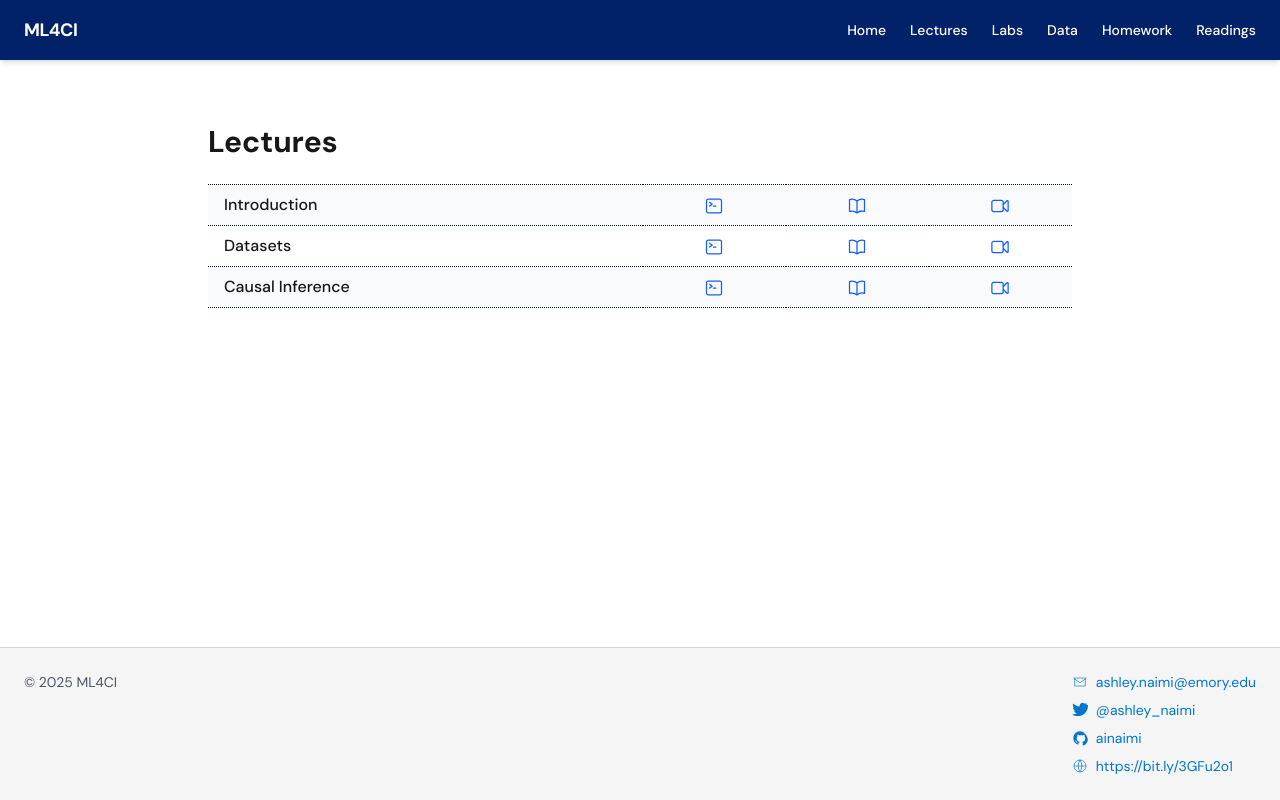
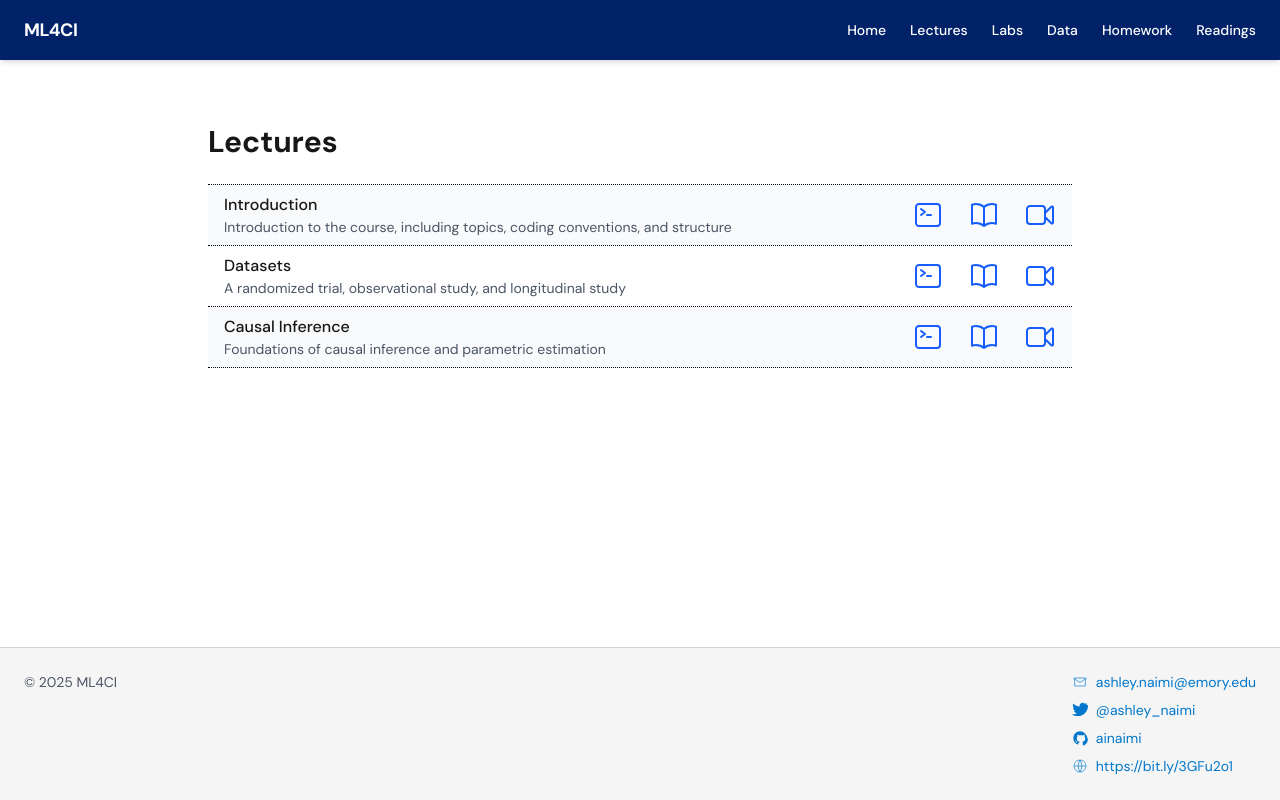
Before and after one commit to ainaimi/epid750-site, a Next.js app: page /lectures in a window 1280 px wide. Built offline with nearby package versions, Linux system fonts and the light colour scheme.

Commit message:
added descriptive sentence under each lecture title; increased icon size.

```diff
--- a/src/app/lectures/page.tsx
+++ b/src/app/lectures/page.tsx
@@ -4,9 +4,21 @@ import { CommandLineIcon, BookOpenIcon, VideoCameraIcon } from "@heroicons/react
 
 export default function LecturesPage() {
   const lectures = [
-    { topic: "Introduction", code: "#", notes: "#", video: "#" },
-    { topic: "Datasets", code: "#", notes: "#", video: "#" },
-    { topic: "Causal Inference", code: "#", notes: "#", video: "#" },
+    {
+      topic: "Introduction",
+      description: "Introduction to the course, including topics, coding conventions, and structure",
+      code: "#", notes: "#", video: "#"
+    },
+    {
+      topic: "Datasets",
+      description: "A randomized trial, observational study, and longitudinal study",
+      code: "#", notes: "#", video: "#"
+    },
+    {
+      topic: "Causal Inference",
+      description: "Foundations of causal inference and parametric estimation",
+      code: "#", notes: "#", video: "#"
+    },
   ];
 
   return (
@@ -23,40 +35,37 @@ export default function LecturesPage() {
                 idx === 0 ? "border-t border-dotted border-gray-950" : ""
               }`}
             >
-              {/* Topic */}
-              <td className="px-4 py-2 font-medium">{lec.topic}</td>
+              {/* Topic with subtitle */}
+              <td className="px-4 py-2">
+                <div className="font-medium">{lec.topic}</div>
+                <div className="text-sm text-gray-600">{lec.description}</div>
+              </td>
 
-              {/* Code link with CommandLineIcon */}
-              <td className="px-4 py-2 text-center">
+              {/* Icons (right) */}
+              <td className="px-4 py-2 text-right">
+                <div className="flex justify-end gap-6">
                   <a
                     href={lec.code}
                     className="text-blue-600 hover:text-blue-800"
                     title="Code"
                   >
-                  <CommandLineIcon className="h-5 w-5 inline" />
+                    <CommandLineIcon className="h-8 w-8" />
                   </a>
-              </td>
-
-              {/* Notes link with Book icon */}
-              <td className="px-4 py-2 text-center">
                   <a
                     href={lec.notes}
                     className="text-blue-600 hover:text-blue-800"
                     title="Notes"
                   >
-                  <BookOpenIcon className="h-5 w-5 inline" />
+                    <BookOpenIcon className="h-8 w-8" />
                   </a>
-              </td>
-
-              {/* Video link with Camera icon */}
-              <td className="px-4 py-2 text-center">
                   <a
                     href={lec.video}
                     className="text-blue-600 hover:text-blue-800"
                     title="Video"
                   >
-                  <VideoCameraIcon className="h-5 w-5 inline" />
+                    <VideoCameraIcon className="h-8 w-8" />
                   </a>
+                </div>
               </td>
             </tr>
           ))}
```
Lines whose indentation alone changed are shown as unchanged.
